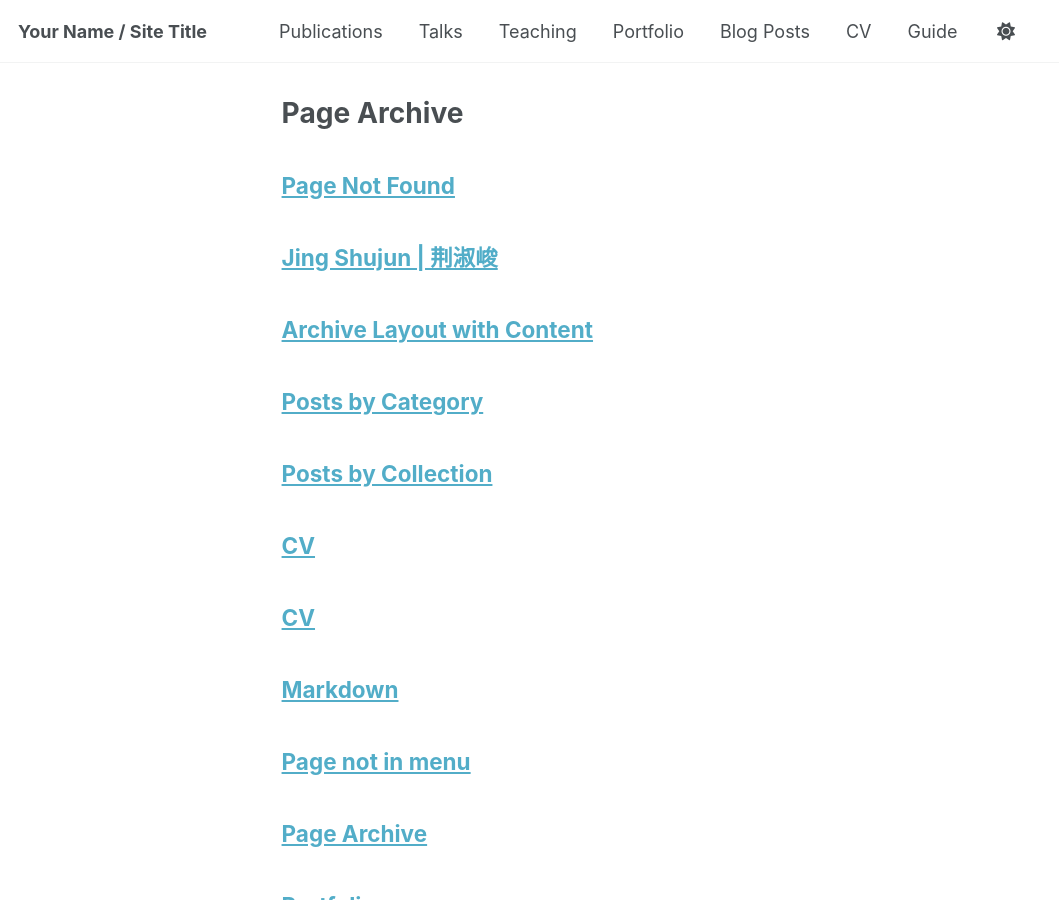
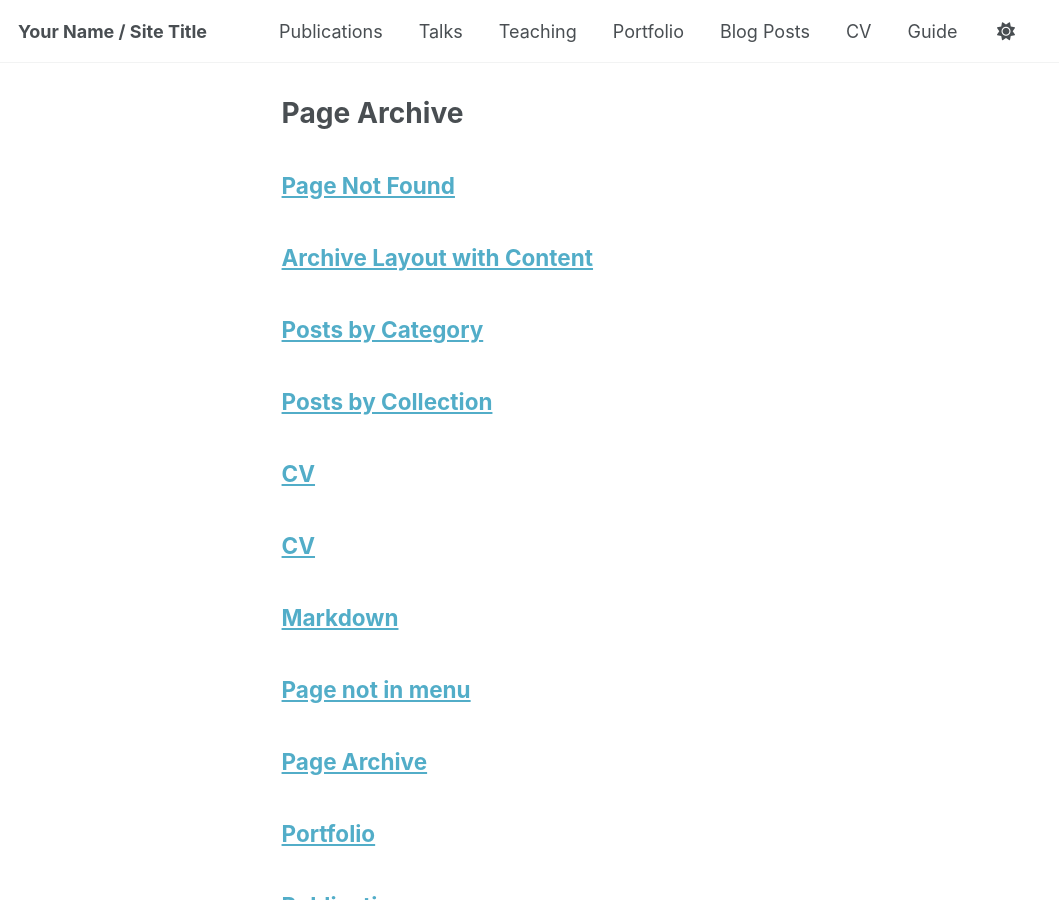
Before and after one commit to JingShujun/JingShujun.github.io, a Jekyll site: the page built from _pages/page-archive.html, in a window 1280 px wide and 900 px high. Shown: the whole window, without its empty margins (0-1059 px from the left). Built offline with Jekyll 4.4.1, drawn with Linux system fonts in a browser that asks for light colours; a script bundle is joined from its source files by our own code; library files that are not in the unit come from our copies.

Commit message:
Update about.md

```diff
--- a/_pages/about.md
+++ b/_pages/about.md
@@ -1,11 +1,4 @@
----
-permalink: /
-title: "Jing Shujun | 荆淑峻"
-author_profile: true
-redirect_from:
-  - /about/
-  - /about.html
----
+
 
 Welcome! I'm **Jing Shujun (荆淑峻)**, a Ph.D. candidate in **Neuroscience** at **Peking University School of Basic Medical Sciences**. My research centers around **brain-computer interfaces**, **multi-modal neural signal decoding**, and **intelligent diagnostic systems** for psychiatric disorders.
 
```
